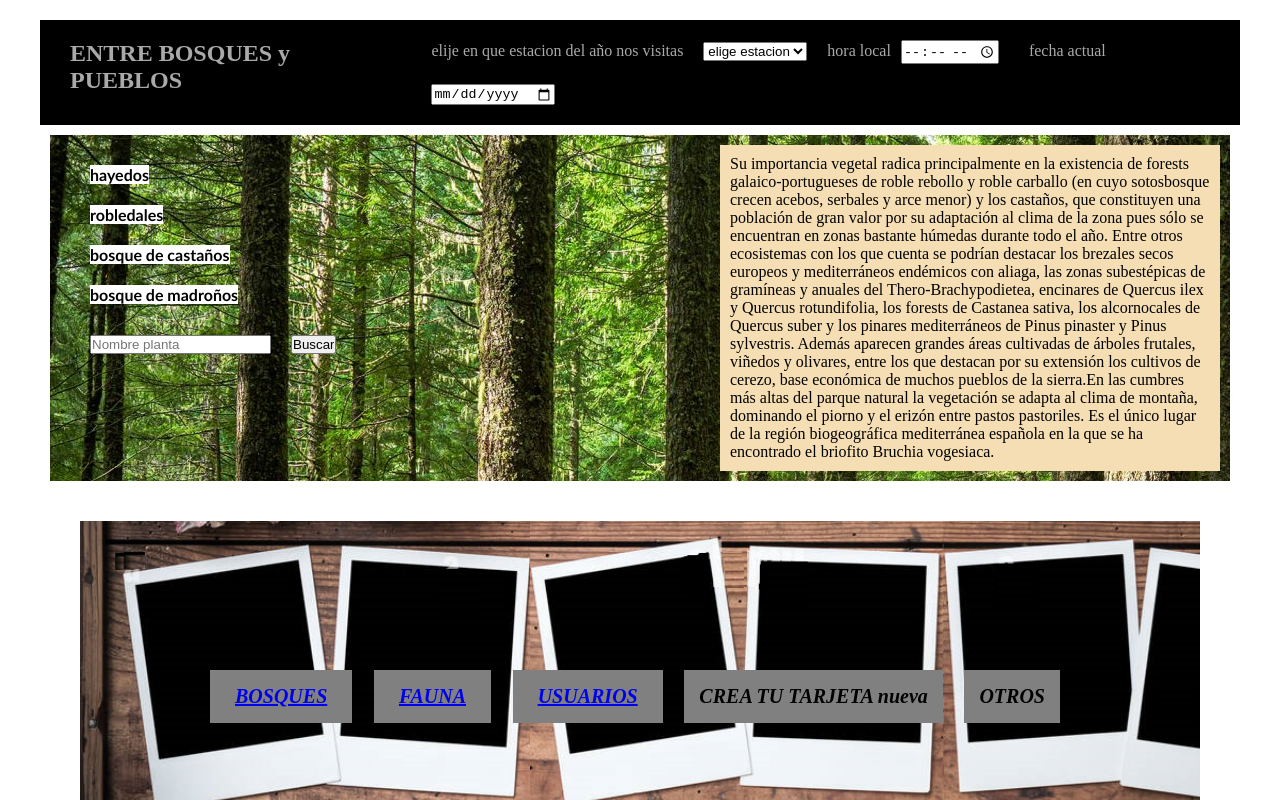
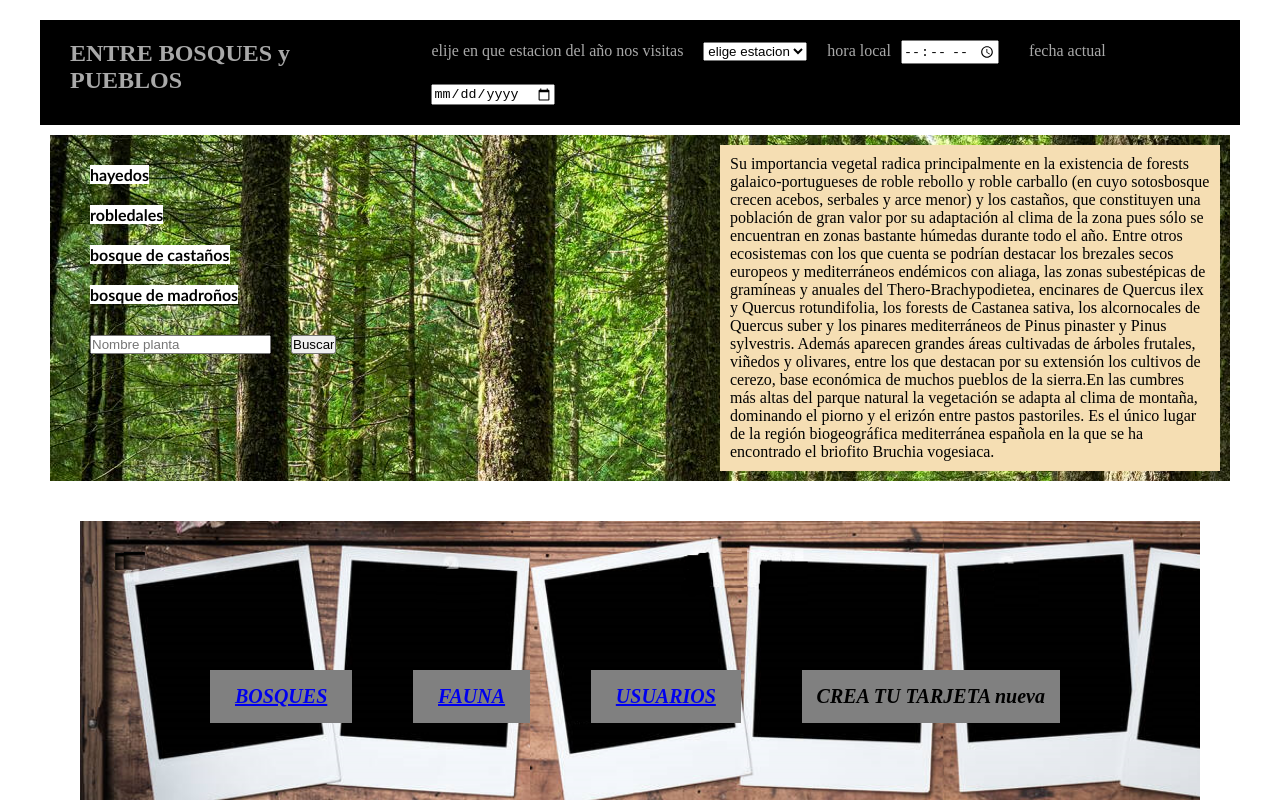
Before and after one commit to virchaca/bosques-entre-pueblos, a React (Vite) app: page / in a window 1280 px wide. Shown: the top 800 px of the page. Built offline with nearby package versions, Linux system fonts and the light colour scheme.

Commit message:
delete otros

```diff
--- a/src/components/App.jsx
+++ b/src/components/App.jsx
@@ -140,8 +140,7 @@ function App() {
                   <span className="aPictures"> <Link to= "/pageComponents/Fauna"> FAUNA </Link> </span>
                   <span className="aPictures"> <Link to="/pageComponents/Users">USUARIOS</Link></span>
                   <span className="aPictures">CREA TU TARJETA nueva</span>
-                  <span className="aPictures">OTROS</span>
-                </section>
+              </section>
 
                 <section className="sectionButtons">
                   <a
```
Also changed, not shown: src/images/trees.jpg (added).
